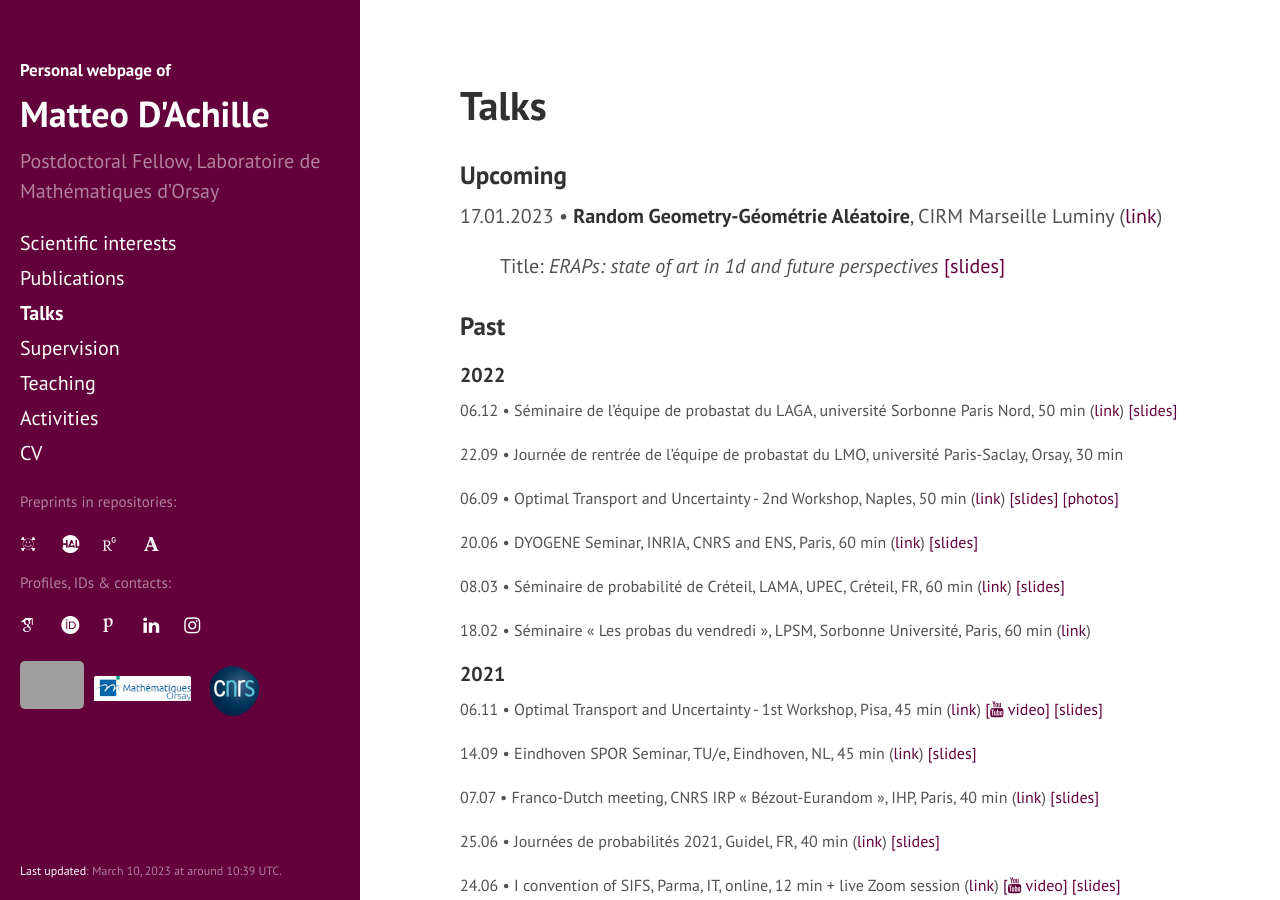
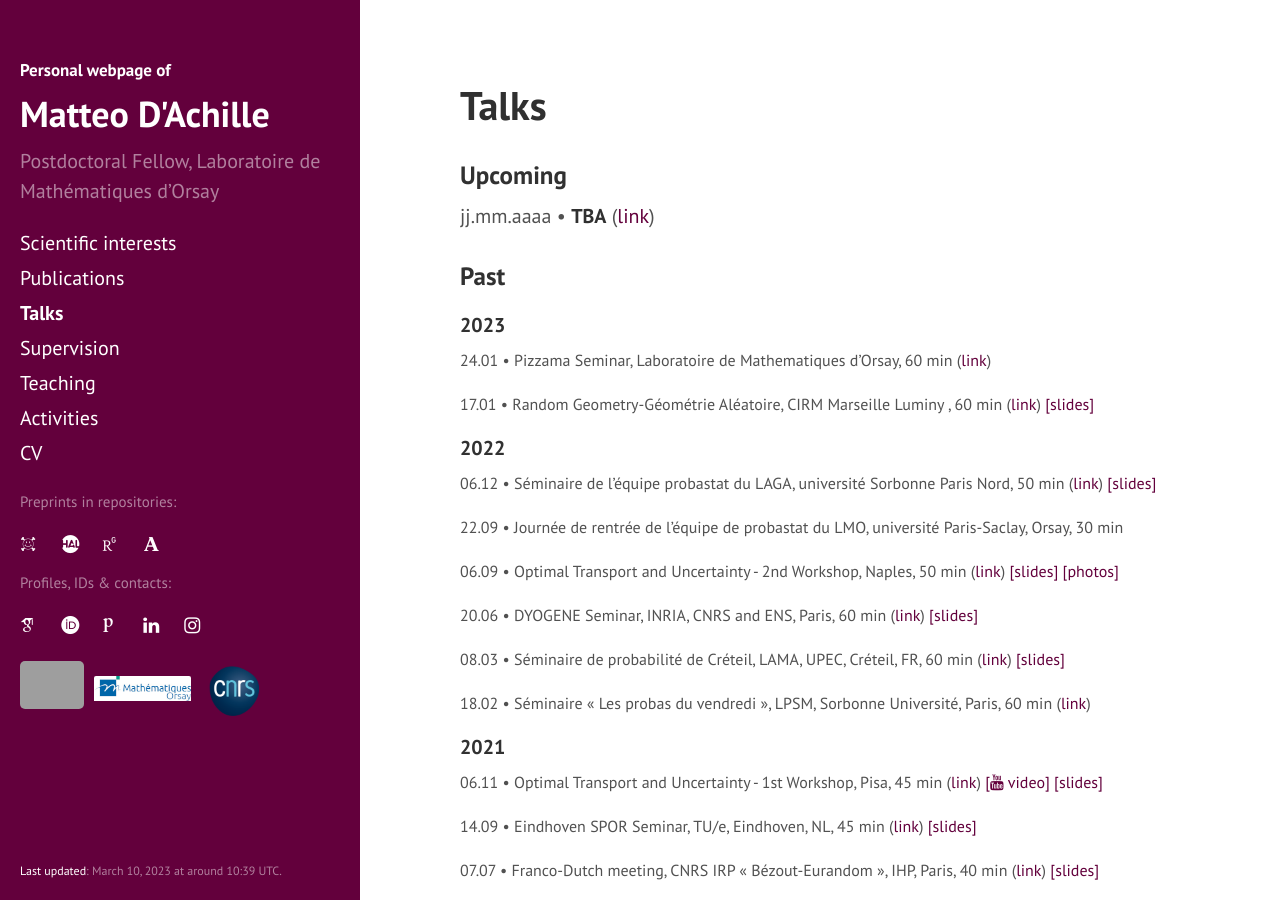
Before and after one commit to matteodachille/matteodachille.github.io, a Jekyll site: the page built from talks.md, in a window 1280 px wide and 900 px high. Built offline with Jekyll 4.4.1, drawn with Linux system fonts in a browser that asks for light colours; nearby versions of some CDN libraries; some web fonts are replaced; grey boxes are pictures that could not be loaded.

Commit message:
Fixed typo

```diff
--- a/talks.md
+++ b/talks.md
@@ -25,23 +25,34 @@ s
 
 ### Upcoming
 
-17.01.2023 &#x2022; **Random Geometry-Géométrie Aléatoire**, CIRM Marseille Luminy ([link](https://conferences.cirm-math.fr/3021.html){:target="_blank"})
+jj.mm.aaaa &#x2022; **TBA** ([link](#){:target="_blank"})
 {: style="font-size: 20px" }
 
 
-Title: _ERAPs: state of art in 1d and future perspectives_ [ [slides] ]({{ site.baseurl }}downloads/ERAP_CIRM_GA-RG_final.pdf){:target="_blank"}
+<!--Title: _ERAPs: state of art in 1d and future perspectives_ [ [slides] ]({{ site.baseurl }}downloads/ERAP_CIRM_GA-RG_final.pdf){:target="_blank"}
 {: style="margin-left: 40px" }
-
+-->
 
 
 
 
 ### Past
 
+
+#### 2023
+{: .no_toc}
+
+24.01 &#x2022; Pizzama Seminar, Laboratoire de Mathematiques d'Orsay, 60 min ([link](https://conferences.cirm-math.fr/3021.html){:target="_blank"})
+{: style="font-size: 16px" }
+
+
+17.01 &#x2022; Random Geometry-Géométrie Aléatoire, CIRM Marseille Luminy , 60 min ([link](https://conferences.cirm-math.fr/3021.html){:target="_blank"})  [ [slides] ]({{ site.baseurl }}downloads/ERAP_CIRM_GA-RG_final.pdf){:target="_blank"}
+{: style="font-size: 16px" }
+
 #### 2022
 {: .no_toc}
 
-06.12 &#x2022; Séminaire de l'équipe de probastat du LAGA, université Sorbonne Paris Nord, 50 min ([link](https://www.math.univ-paris13.fr/laga/index.php/fr/ps/seminaires){:target="_blank"})  [ [slides] ]({{ site.baseurl }}downloads/LAGA_DecimationLongRange_v9_final.pdf){:target="_blank"}
+06.12 &#x2022; Séminaire de l'équipe probastat du LAGA, université Sorbonne Paris Nord, 50 min ([link](https://www.math.univ-paris13.fr/laga/index.php/fr/ps/seminaires){:target="_blank"})  [ [slides] ]({{ site.baseurl }}downloads/LAGA_DecimationLongRange_v9_final.pdf){:target="_blank"}
 {: style="font-size: 16px" }
 
 
```
